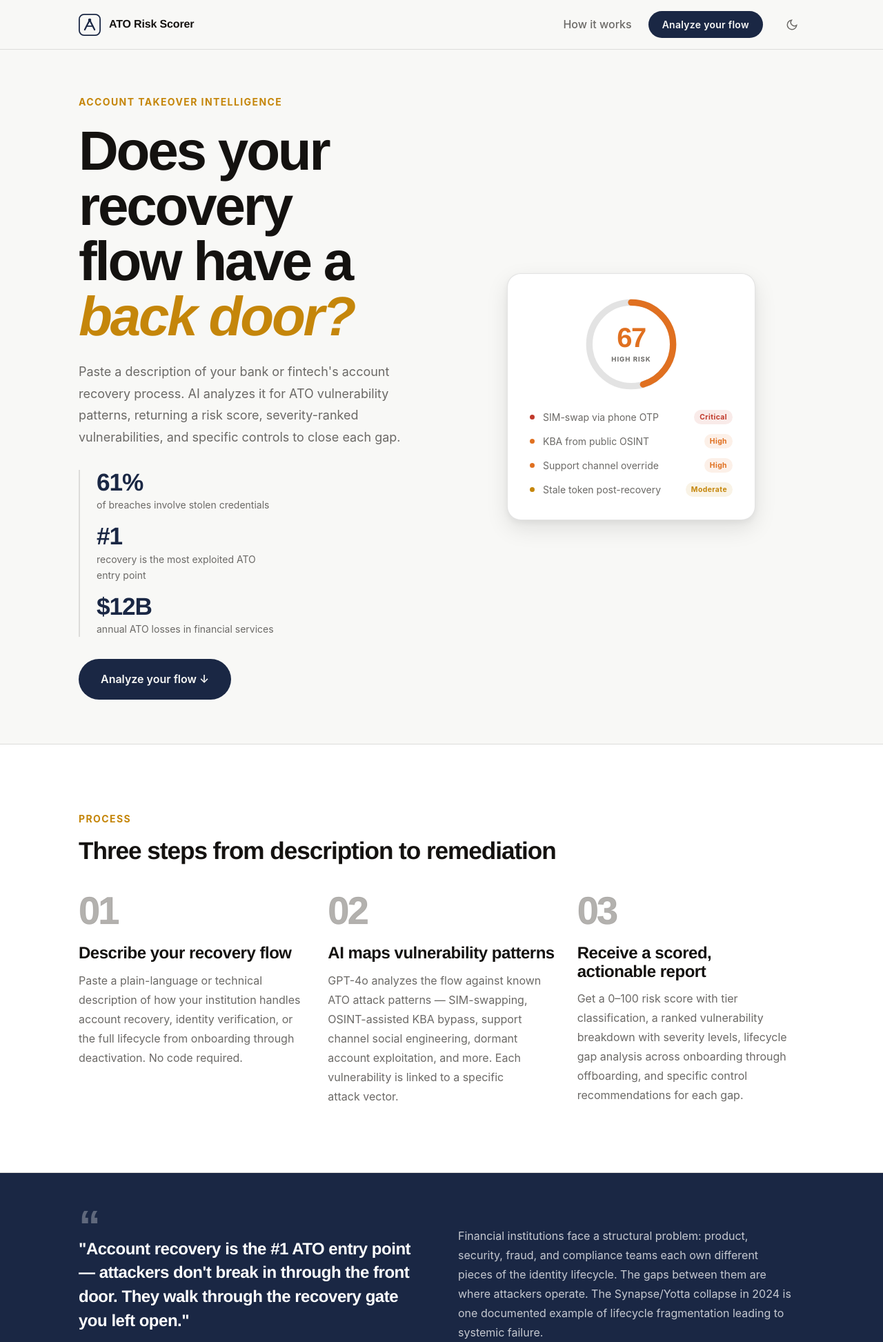
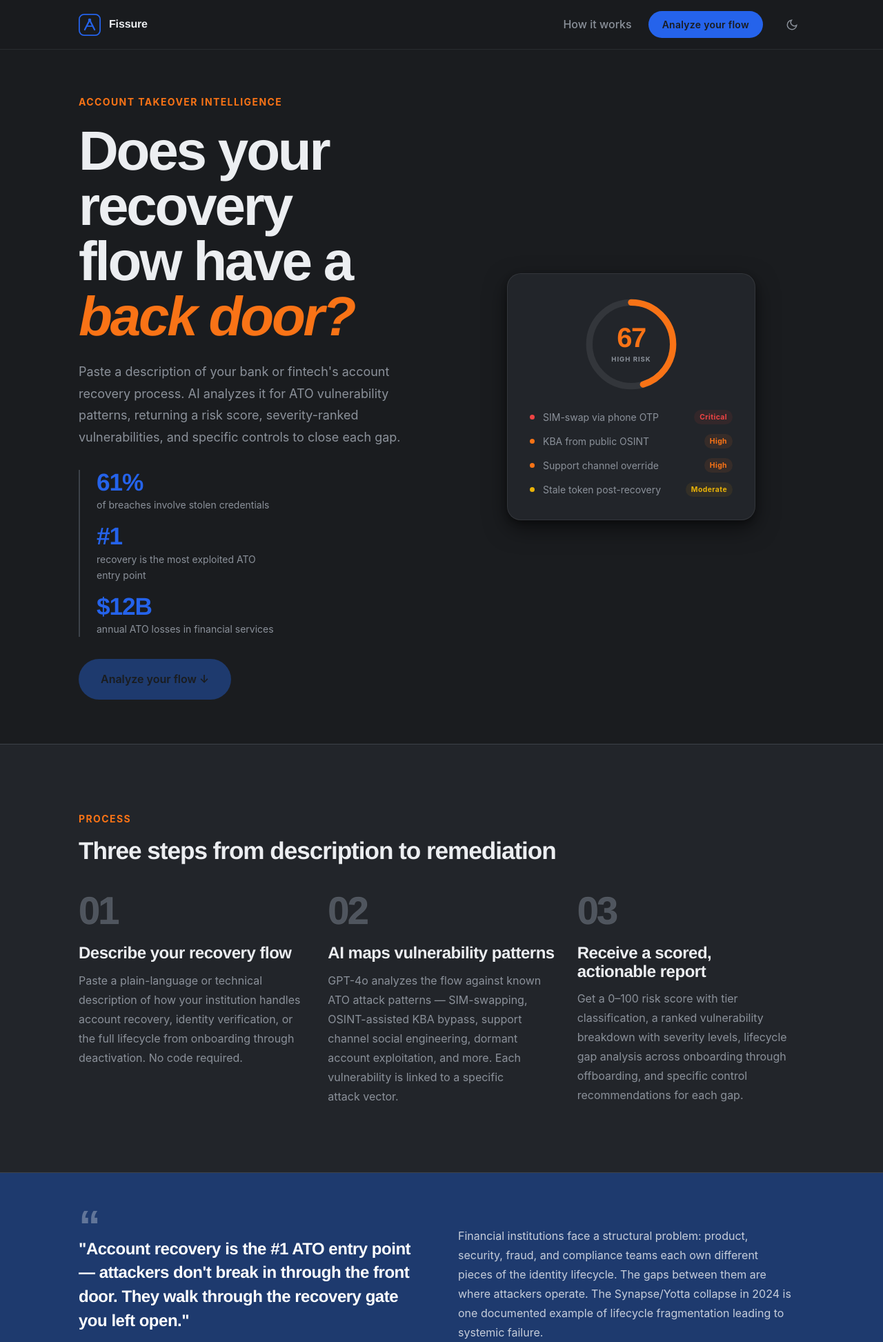
Before and after one commit to Keila0323/fissure, a FastAPI app: page / in a window 1280 px wide. Shown: the top 1945 px of the page at 69% size. Run offline with FastAPI, Linux system fonts and the light colour scheme; some web fonts are replaced.

Commit message:
Rebrand: ATO Risk Scorer → Fissure
- New color palette: dark grey bg (#1a1c1f), royal blue primary (#2563eb), orange accent (#f97316)
- Project renamed to Fissure across all files
- Updated favicon, meta tags, README, render.yaml
- Updated API URLs to fissure.onrender.com

```diff
--- a/app/main.py
+++ b/app/main.py
@@ -11,7 +11,7 @@ load_dotenv()
 
 from app.routers import analyze
 
-app = FastAPI(title="ATO Risk Scorer", version="1.0.0")
+app = FastAPI(title="Fissure", version="1.0.0")
 
 app.add_middleware(
     CORSMiddleware,
--- a/app/routers/analyze.py
+++ b/app/routers/analyze.py
@@ -11,7 +11,7 @@ class AnalyzeRequest(BaseModel):
 
 @router.get("/health")
 async def health():
-    return {"status": "ok", "service": "ato-risk-scorer"}
+    return {"status": "ok", "service": "fissure"}
 
 
 @router.post("/analyze")
--- a/app/static/app.js
+++ b/app/static/app.js
@@ -1,4 +1,4 @@
-/* ATO Risk Scorer — Frontend Logic */
+/* Fissure — Frontend Logic */
 
 // ── Theme Toggle ──────────────────────────────────────────
 (function () {
@@ -26,7 +26,7 @@
 // ── API Base ───────────────────────────────────────────────
 const API_BASE = window.location.hostname === 'localhost' || window.location.hostname === '127.0.0.1'
   ? ''
-  : 'https://ato-risk-scorer.onrender.com';
+  : 'https://fissure.onrender.com';
 
 // ── Character counter ──────────────────────────────────────
 const textarea = document.getElementById('flow-input');
--- a/app/static/styles.css
+++ b/app/static/styles.css
@@ -1,43 +1,43 @@
 /* ============================================================
-   ATO RISK SCORER — Design System
-   Palette: Deep slate navy + white + amber accent
-   Concept: Financial security intelligence — precise, authoritative, clean
+   FISSURE — Design System
+   Palette: Dark grey + Royal blue + Orange
+   Concept: Security intelligence — sharp, technical, direct
    Fonts: Cabinet Grotesk (display) + Satoshi (body)
    ============================================================ */
 
 /* --- TOKENS --- */
 :root,
 [data-theme='light'] {
-  /* Surfaces */
-  --color-bg: #f8f8f6;
-  --color-surface: #ffffff;
-  --color-surface-2: #f4f3f0;
-  --color-surface-offset: #eeede9;
-  --color-surface-dynamic: #e5e4e0;
-  --color-divider: #dddcda;
-  --color-border: rgba(30, 28, 24, 0.12);
+  /* Surfaces — dark grey base */
+  --color-bg: #1a1c1f;
+  --color-surface: #22252a;
+  --color-surface-2: #2a2e34;
+  --color-surface-offset: #31363d;
+  --color-surface-dynamic: #3a3f47;
+  --color-divider: #3d4249;
+  --color-border: rgba(255, 255, 255, 0.08);
 
   /* Text */
-  --color-text: #141210;
-  --color-text-muted: #6b6966;
-  --color-text-faint: #b3b1ae;
-  --color-text-inverse: #f8f8f6;
+  --color-text: #eceef1;
+  --color-text-muted: #8b919a;
+  --color-text-faint: #4f555e;
+  --color-text-inverse: #1a1c1f;
 
-  /* Primary — Deep slate navy */
-  --color-primary: #1a2744;
-  --color-primary-hover: #0f1a30;
-  --color-primary-highlight: rgba(26, 39, 68, 0.08);
+  /* Primary — Royal blue */
+  --color-primary: #2563eb;
+  --color-primary-hover: #1d4ed8;
+  --color-primary-highlight: rgba(37, 99, 235, 0.15);
 
-  /* Accent — Amber / Gold */
-  --color-accent: #c5860a;
-  --color-accent-hover: #a06a05;
-  --color-accent-light: #fef3db;
+  /* Accent — Orange */
+  --color-accent: #f97316;
+  --color-accent-hover: #ea6c0a;
+  --color-accent-light: rgba(249, 115, 22, 0.12);
 
   /* Risk tiers */
-  --color-risk-critical: #c0392b;
-  --color-risk-high: #e07020;
-  --color-risk-moderate: #c5860a;
-  --color-risk-low: #27855c;
+  --color-risk-critical: #ef4444;
+  --color-risk-high: #f97316;
+  --color-risk-moderate: #eab308;
+  --color-risk-low: #22c55e;
 
   /* Radius */
   --radius-sm: 0.375rem;
@@ -47,9 +47,9 @@
   --radius-full: 9999px;
 
   /* Shadows */
-  --shadow-sm: 0 1px 3px rgba(20, 18, 16, 0.06), 0 1px 2px rgba(20, 18, 16, 0.04);
-  --shadow-md: 0 4px 12px rgba(20, 18, 16, 0.08), 0 2px 4px rgba(20, 18, 16, 0.04);
-  --shadow-lg: 0 12px 32px rgba(20, 18, 16, 0.10), 0 4px 8px rgba(20, 18, 16, 0.05);
+  --shadow-sm: 0 1px 3px rgba(0, 0, 0, 0.3), 0 1px 2px rgba(0, 0, 0, 0.2);
+  --shadow-md: 0 4px 12px rgba(0, 0, 0, 0.4), 0 2px 4px rgba(0, 0, 0, 0.25);
+  --shadow-lg: 0 12px 32px rgba(0, 0, 0, 0.5), 0 4px 8px rgba(0, 0, 0, 0.3);
 
   /* Type */
   --font-display: 'Cabinet Grotesk', 'Helvetica Neue', sans-serif;
@@ -555,7 +555,7 @@ a, button, [role='button'], input, textarea, select {
    ============================================================ */
 .callout-strip {
   padding-block: clamp(var(--space-12), 6vw, var(--space-20));
-  background: var(--color-primary);
+  background: #1e3a6e;
   color: var(--color-text-inverse);
   border-bottom: 1px solid var(--color-divider);
 }
@@ -668,7 +668,7 @@ a, button, [role='button'], input, textarea, select {
   align-items: center;
   justify-content: center;
   gap: var(--space-2);
-  background: var(--color-primary);
+  background: #1e3a6e;
   color: var(--color-text-inverse);
   font-family: var(--font-body);
   font-size: var(--text-sm);
--- a/app/templates/index.html
+++ b/app/templates/index.html
@@ -3,10 +3,10 @@
 <head>
   <meta charset="UTF-8" />
   <meta name="viewport" content="width=device-width, initial-scale=1.0" />
-  <title>ATO Risk Scorer — Account Takeover Vulnerability Analysis</title>
+  <title>Fissure — Account Takeover Vulnerability Analysis</title>
   <meta name="description" content="Paste your bank or fintech's account recovery flow and get an AI-powered risk score, vulnerability breakdown, and remediation controls in seconds." />
-  <meta property="og:title" content="ATO Risk Scorer" />
-  <meta property="og:description" content="AI-powered account takeover vulnerability analysis for banking and fintech recovery flows." />
+  <meta property="og:title" content="Fissure" />
+  <meta property="og:description" content="AI-powered account takeover vulnerability analysis for banking and fintech." />
   <meta property="og:type" content="website" />
 
   <!-- Fonts: Cabinet Grotesk (display) + Satoshi (body) via Fontshare -->
@@ -20,14 +20,14 @@
   <!-- NAV -->
   <header class="nav" role="banner">
     <div class="nav-inner">
-      <a href="/" class="nav-logo" aria-label="ATO Risk Scorer home">
+      <a href="/" class="nav-logo" aria-label="Fissure home">
         <svg class="logo-mark" viewBox="0 0 36 36" fill="none" aria-hidden="true">
           <rect x="1" y="1" width="34" height="34" rx="8" stroke="currentColor" stroke-width="2"/>
           <path d="M10 26 L18 10 L26 26" stroke="currentColor" stroke-width="2.5" stroke-linecap="round" stroke-linejoin="round"/>
           <path d="M13 20 L23 20" stroke="currentColor" stroke-width="2" stroke-linecap="round"/>
           <circle cx="18" cy="10" r="2.5" fill="currentColor"/>
         </svg>
-        <span class="logo-text">ATO Risk Scorer</span>
+        <span class="logo-text">Fissure</span>
       </a>
       <nav class="nav-links" aria-label="Primary navigation">
         <a href="#how-it-works">How it works</a>
@@ -150,7 +150,7 @@
         </blockquote>
         <div class="callout-context">
           <p>Financial institutions face a structural problem: product, security, fraud, and compliance teams each own different pieces of the identity lifecycle. The gaps between them are where attackers operate. The Synapse/Yotta collapse in 2024 is one documented example of lifecycle fragmentation leading to systemic failure.</p>
-          <p>ATO Risk Scorer was built to surface those gaps before an attacker finds them.</p>
+          <p>Fissure was built to surface those gaps before an attacker finds them.</p>
         </div>
       </div>
     </section>
@@ -271,15 +271,15 @@
   <footer class="footer" role="contentinfo">
     <div class="footer-inner">
       <div class="footer-brand">
-        <span class="footer-logo-text">ATO Risk Scorer</span>
+        <span class="footer-logo-text">Fissure</span>
         <p>AI-powered account takeover vulnerability analysis for banking and fintech.</p>
       </div>
       <div class="footer-links">
-        <a href="https://github.com/Keila0323/ato-risk-scorer" target="_blank" rel="noopener noreferrer">GitHub</a>
+        <a href="https://github.com/Keila0323/fissure" target="_blank" rel="noopener noreferrer">GitHub</a>
         <a href="#how-it-works">How it works</a>
         <a href="#analyze">Analyze</a>
       </div>
-      <p class="footer-credit">Built by Keila Olaverria &middot; OpenAI × Handshake Codex Creator Challenge 2026</p>
+      <p class="footer-credit">Built by Keila Olaverria &middot; OpenAI &times; Handshake Codex Creator Challenge 2026</p>
     </div>
   </footer>
 
--- a/frontend/app.js
+++ b/frontend/app.js
@@ -1,4 +1,4 @@
-/* ATO Risk Scorer — Frontend Logic */
+/* Fissure — Frontend Logic */
 
 // ── Theme Toggle ──────────────────────────────────────────
 (function () {
@@ -24,7 +24,7 @@
 })();
 
 // ── API Base ───────────────────────────────────────────────
-const API_BASE = 'https://ato-risk-scorer.onrender.com';
+const API_BASE = 'https://fissure.onrender.com';
 
 // ── Character counter ──────────────────────────────────────
 const textarea = document.getElementById('flow-input');
--- a/render.yaml
+++ b/render.yaml
@@ -1,6 +1,6 @@
 services:
   - type: web
-    name: ato-risk-scorer
+    name: fissure
     env: python
     buildCommand: pip install -r requirements.txt
     startCommand: uvicorn app.main:app --host 0.0.0.0 --port $PORT
```
Also changed, not shown: other parts of app/static/styles.css (+41 -41 lines), frontend/index.html (+9 -9 lines), frontend/styles.css (+79 -79 lines), README.md, app/static/favicon.svg, frontend/favicon.svg.
